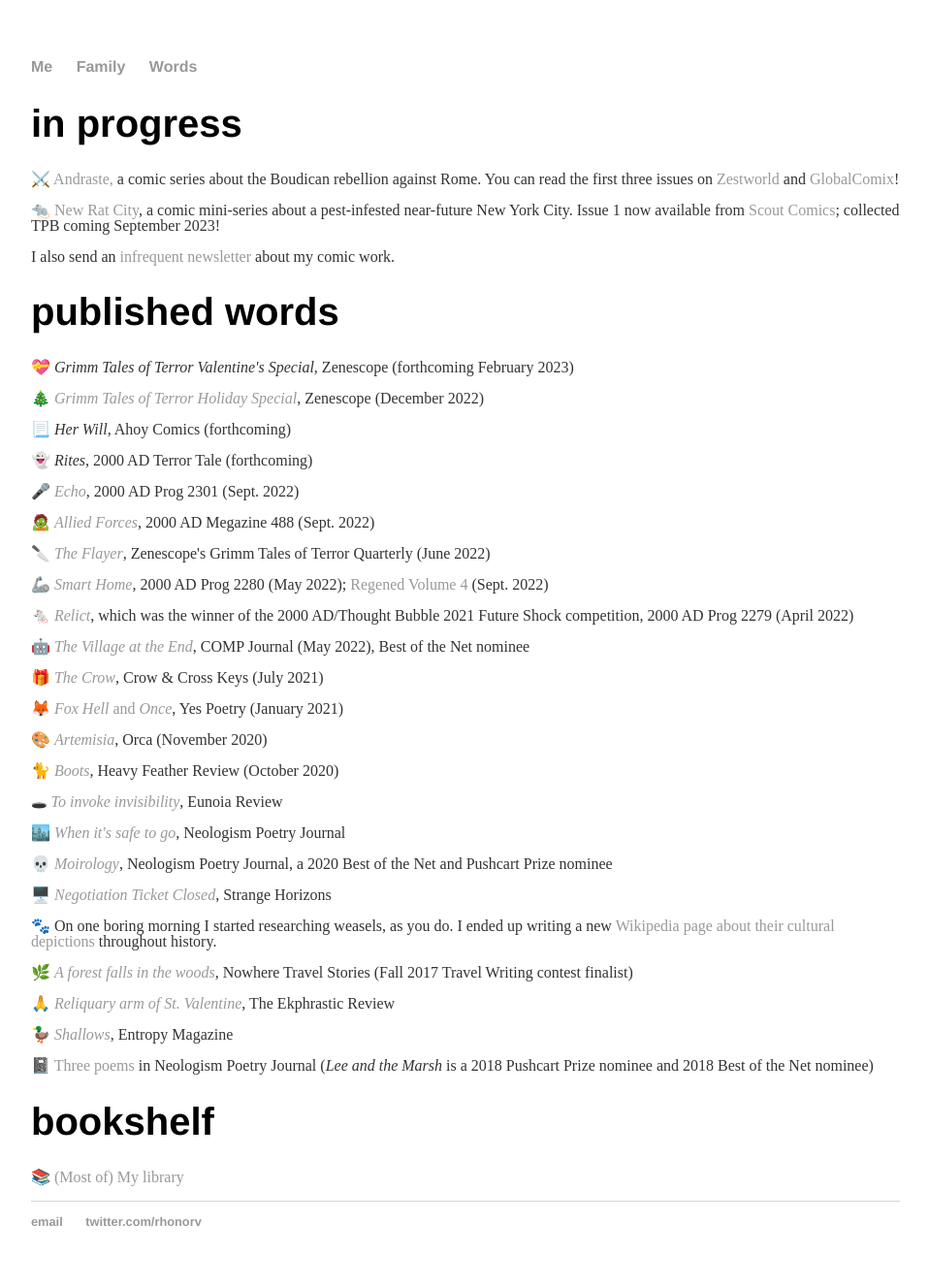
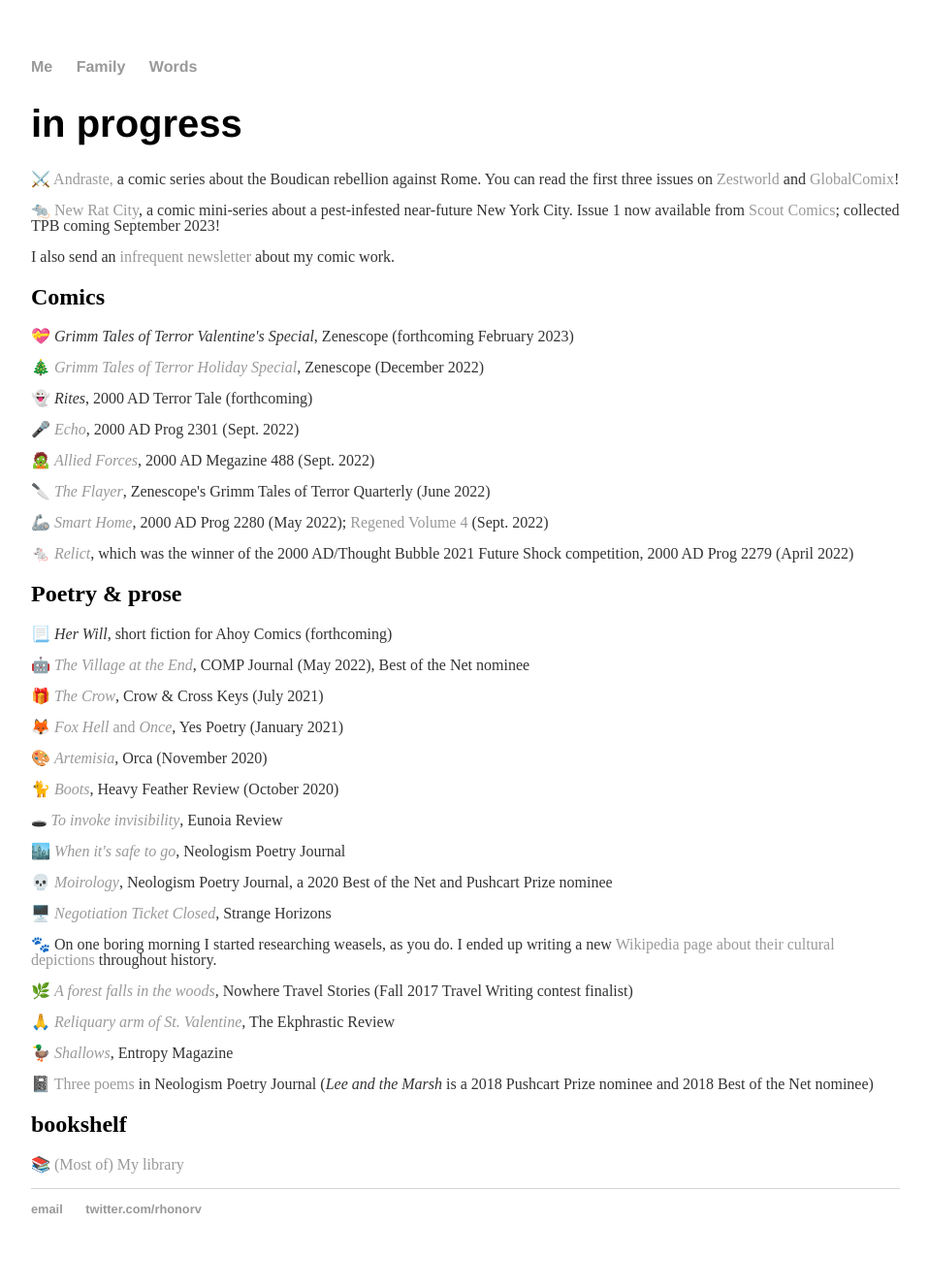
Before and after one commit to rhonorv/rhonorv.github.io, a Jekyll site: the page words/index.html, which Jekyll copies as it is, in a window 1280 px wide. Shown: the whole page at 97% size, without its empty margins (160-1118 px from the left). Built offline with Jekyll 4.4.1, drawn with Linux system fonts in a browser that asks for light colours.

Commit message:
Update index.html

```diff
--- a/words/index.html
+++ b/words/index.html
@@ -27,15 +27,15 @@
 		<p> I also send an <a href="https://honorvincent.substack.com/">infrequent newsletter</a> about my comic work.</p>
 
 	</div>
+</div>
+
 <div class="container">
 
 	<div class="words">
-	<h1>published words</h1>
+	<h2>Comics</h2>
 		<p><span aria-hidden="true">💝 </span><em>Grimm Tales of Terror Valentine's Special</em>, Zenescope (forthcoming February 2023)</p>
 
 		<p><span aria-hidden="true">🎄 </span><em><a href="https://zenescope.com/products/grimm-tales-of-terror-quarterly-2022-holiday-special">Grimm Tales of Terror Holiday Special</a></em>, Zenescope (December 2022)</p>
-
-		<p><span aria-hidden="true">📃 </span><em>Her Will</em>, Ahoy Comics (forthcoming)</p>
 
 		<p><span aria-hidden="true">👻 </span><em>Rites</em>, 2000 AD Terror Tale (forthcoming)</p>
 
@@ -48,6 +48,14 @@
 		<p><span aria-hidden="true">🦾 </span><em><a href="https://shop.2000ad.com/catalogue/PRG2280D">Smart Home</a></em>, 2000 AD Prog 2280 (May 2022); <a href="https://www.simonandschuster.com/books/2000-AD-Regened-Volume-4/RAMZEE/2000-AD-Regened/9781786185877">Regened Volume 4</a> (Sept. 2022)</p>
 
 		<p><span aria-hidden="true">🐁 </span><a href="https://shop.2000ad.com/catalogue/PRG2279D"><em>Relict</a></em>, which was the winner of the 2000 AD/Thought Bubble 2021 Future Shock competition, 2000 AD Prog 2279 (April 2022)</p>
+	</div>
+
+</div>
+
+<div class="container">
+	<div class="Words">
+	<h2>Poetry & prose</h2>
+		<p><span aria-hidden="true">📃 </span><em>Her Will</em>, short fiction for Ahoy Comics (forthcoming)</p>
 
 		<p><span aria-hidden="true">🤖 </span><a href="https://www.compajournal.com/r-honor-vincent-the-village-at-the-end-1"><em>The Village at the End</em></a>, COMP Journal (May 2022), Best of the Net nominee</p>
 
@@ -76,13 +84,12 @@
       		<p><span aria-hidden="true">🦆 </span><a href="https://entropymag.org/the-birds-shallows/"><em>Shallows</em></a>, Entropy Magazine</p>
 
 		<p><span aria-hidden="true">📓 </span><a href="https://www.neologismpoetry.com/august-2017/">Three poems</a> in Neologism Poetry Journal (<em>Lee and the Marsh</em> is a 2018 Pushcart Prize nominee and 2018 Best of the Net nominee)</p>
-
 	</div>
 </div>
 
 <div class="container">
 	<div class="Words">
-	<h1>bookshelf</h1>
+	<h2>bookshelf</h2>
       		<p><span aria-hidden="true">📚 </span><a href="https://www.libib.com/u/rhonorv">(Most of) My library</a>
 	</div>
 
```
